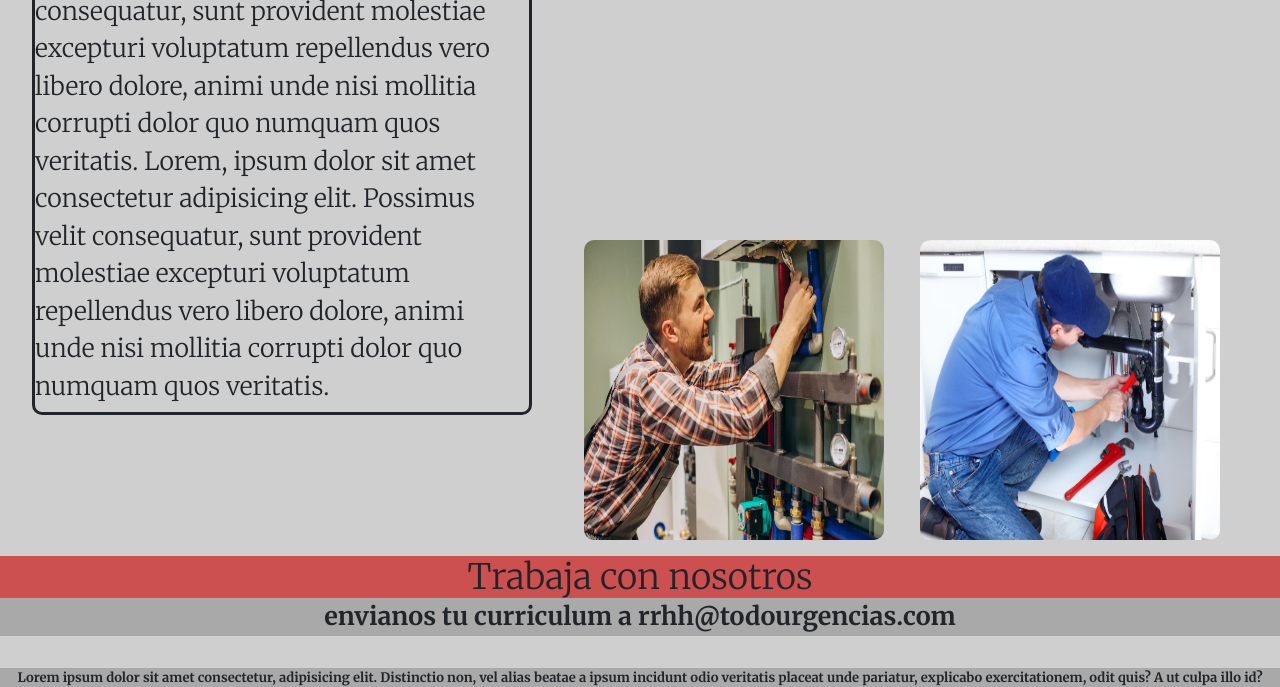
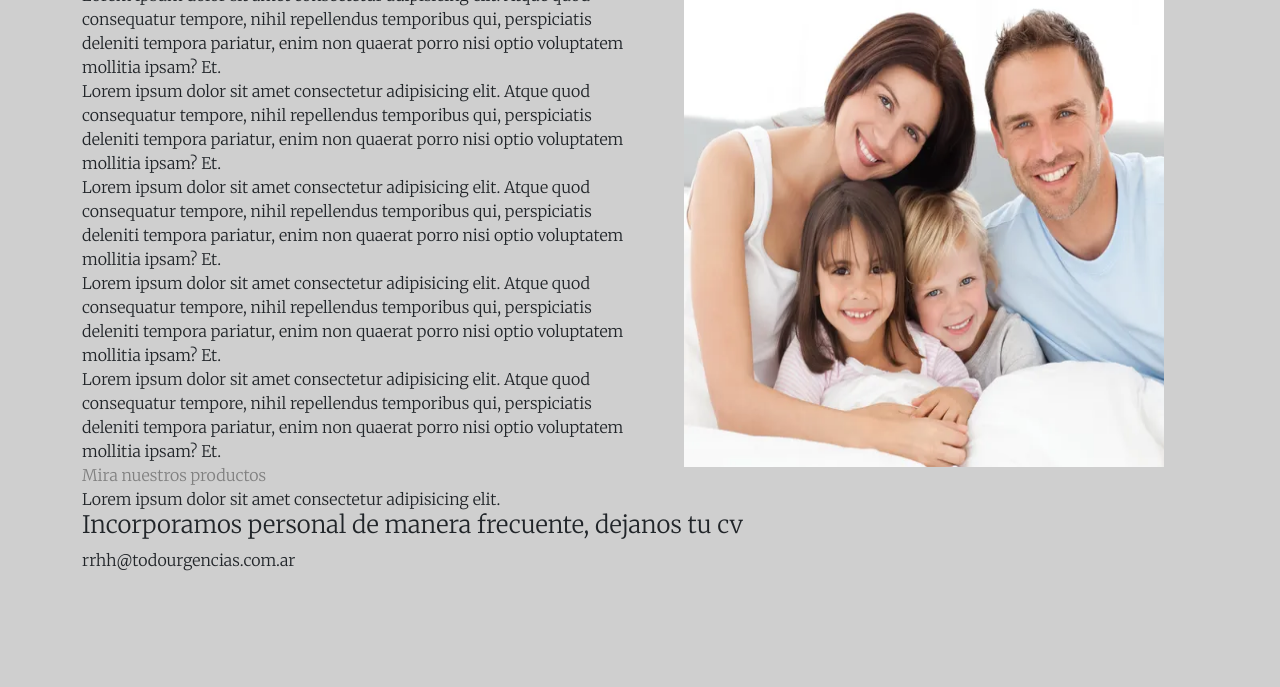
Before and after one commit to JuanPuente997/Todo-urgencias, a plain HTML site: page pages/compania.html in a window 1280 px wide. Shown: the part 393-1080 px from the top of the page. After the commit the page ends 981 px from the top, so only its background shows below. Drawn offline with nearby package versions, Linux system fonts and the light colour scheme; some icons are missing.

Commit message:
pagina compania completamente bootstrap

```diff
--- a/pages/compania.html
+++ b/pages/compania.html
@@ -32,34 +32,70 @@
         </nav>
     </header>
     <main>
-    <h2 class="subtitulocompania">¿Quienes somos?</h2>
-    <article class="articulocompania">
-        Lorem, ipsum dolor sit amet consectetur
-        adipisicing elit. Possimus velit consequatur,
-        sunt provident molestiae excepturi voluptatum
-        repellendus vero libero dolore, animi unde nisi
-        mollitia corrupti dolor quo numquam quos veritatis.
-        Lorem, ipsum dolor sit amet consectetur
-        adipisicing elit. Possimus velit consequatur,
-        sunt provident molestiae excepturi voluptatum
-        repellendus vero libero dolore, animi unde nisi
-        mollitia corrupti dolor quo numquam quos veritatis.
-    </article>
-    <img class="imagenescompania" src="../imagenes/gasista trabajando.webp" alt="gasista" height="300" width="300">
-    <img class="imagenescompania" src="../imagenes/plomerotrabajando.jpg" alt="plomero" height="300" width="300">
+        <section>
+            <div class="container">
+                <div class="row">
+                  <div class="col">
+                   <h1 class=" booststraptitulo">¿Quienes Somos?</h1>
+                  </div>
+                </div>
+            </div>
+        </section>
+        <section>
+            <div class="container">
+                <div class="row">
+                  <div class="col-12 col-md-6">
+                      <h2 class="subtitulobootstrap">Te contamos</h2>
+                    <p class="parrafosbootstrap">Lorem ipsum dolor sit amet consectetur adipisicing elit.
+                    Atque quod consequatur tempore, nihil repellendus
+                    temporibus qui, perspiciatis deleniti tempora
+                    pariatur, enim non quaerat porro nisi optio voluptatem mollitia
+                    ipsam? Et.</p>
+                    <p class="parrafosbootstrap">Lorem ipsum dolor sit amet consectetur adipisicing elit.
+                    Atque quod consequatur tempore, nihil repellendus
+                    temporibus qui, perspiciatis deleniti tempora
+                    pariatur, enim non quaerat porro nisi optio voluptatem mollitia
+                    ipsam? Et.</p>
+                    <p class="parrafosbootstrap">Lorem ipsum dolor sit amet consectetur adipisicing elit.
+                    Atque quod consequatur tempore, nihil repellendus
+                    temporibus qui, perspiciatis deleniti tempora
+                    pariatur, enim non quaerat porro nisi optio voluptatem mollitia
+                    ipsam? Et.</p>
+                    <p class="parrafosbootstrap">Lorem ipsum dolor sit amet consectetur adipisicing elit.
+                    Atque quod consequatur tempore, nihil repellendus
+                    temporibus qui, perspiciatis deleniti tempora
+                    pariatur, enim non quaerat porro nisi optio voluptatem mollitia
+                    ipsam? Et.</p>
+                    <p class="parrafosbootstrap">Lorem ipsum dolor sit amet consectetur adipisicing elit.
+                    Atque quod consequatur tempore, nihil repellendus
+                    temporibus qui, perspiciatis deleniti tempora
+                    pariatur, enim non quaerat porro nisi optio voluptatem mollitia
+                    ipsam? Et.</p>
+                    <a  class="linkbootstrap" href="./pages/productos.html">Mira nuestros productos</a>
+                    <p class="parrafosbootstrap">Lorem ipsum dolor sit amet consectetur adipisicing elit.</p>
+                </div>
+                  <div class="col imagenbootstrap" class="col-12 col-md-6">
+                    <img class="imagenbootstrap" src="../imagenes/familia.jpg" alt="familia" width="480px" height="490px">
+                  </div>
+                </div>
+            </div>
+        </section>
     </main>
     <footer>
-        <h3 class="footercompania">Trabaja con nosotros</h3>
-        <strong class="mail">envianos tu curriculum a rrhh@todourgencias.com</strong>
-        <section class="piedepagina">
-            <strong>Lorem ipsum dolor sit amet consectetur,
-                 adipisicing elit. Distinctio non, vel alias
-                  beatae a ipsum incidunt odio veritatis placeat
-                   unde pariatur, explicabo exercitationem, odit
-                    quis? A ut culpa illo id?
-            </strong>
-        </section>
+            <section>
+                <div class="container" >
+                    <div class="row" >
+                            <h4 class="titulofooterbootstrap">Incorporamos personal de manera frecuente, dejanos tu cv</h4>
+                    </div>
+            </div>
+            <div class="container">
+                <div class="row">
+                       <p class="footerbootstrap">rrhh@todourgencias.com.ar</p>
+                </div>
+        </div>
+            </section>
     </footer>
+
     <script src="https://cdn.jsdelivr.net/npm/bootstrap@5.1.3/dist/js/bootstrap.bundle.min.js" integrity="sha384-ka7Sk0Gln4gmtz2MlQnikT1wXgYsOg+OMhuP+IlRH9sENBO0LRn5q+8nbTov4+1p" crossorigin="anonymous"></script>
 </body>
 </html>
```
Also changed, not shown: bootstrap.html (deleted, +0 -102 lines).
